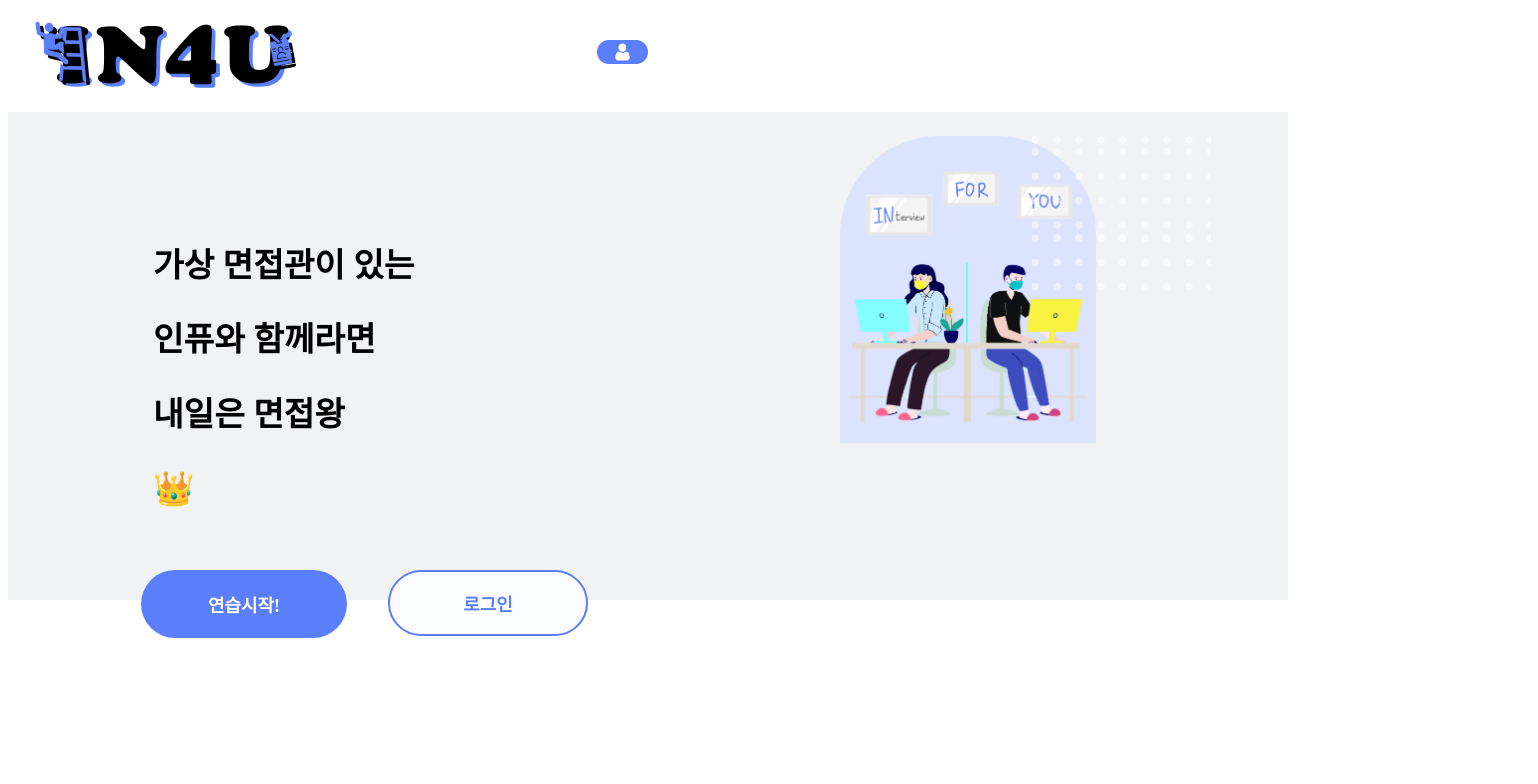
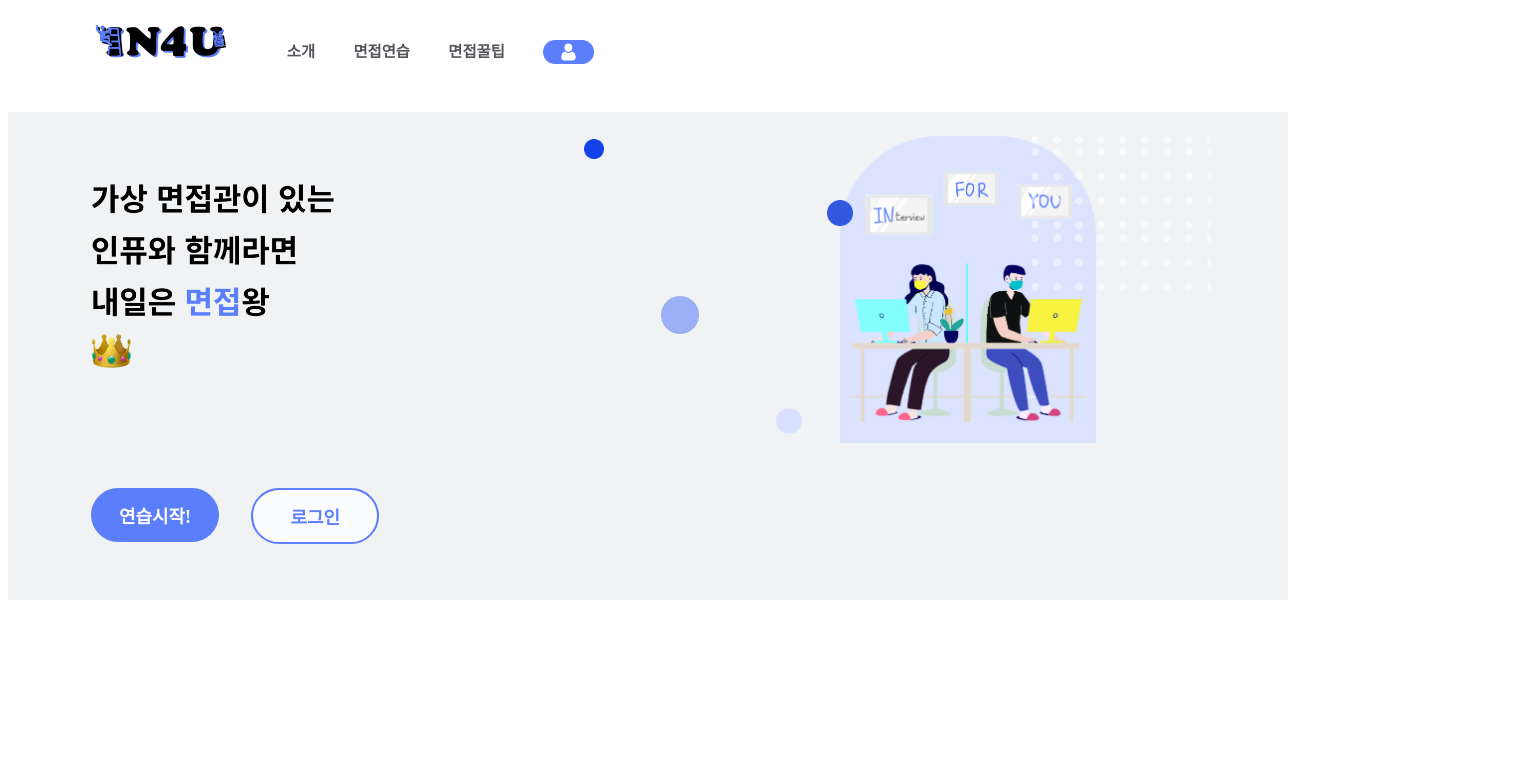
Before and after one commit to kookmin-sw/capstone-2022-15, a React (Create React App) app in the folder src/front/: page / in a window 1280 px wide. Shown: the top 784 px of the page, 1538 px wide, since content can reach past the window. Built offline with nearby package versions, Linux system fonts and the light colour scheme.

Commit message:
Header, Top 사이즈 수정 (미완)

```diff
--- a/src/front/src/pages/HomePage/Home.js
+++ b/src/front/src/pages/HomePage/Home.js
@@ -2,12 +2,19 @@
 import './Home.css';
 import img_logo_long from './img_logo_long.png';
 import BT_mypage from './BT_mypage.png';
+import img_top_txt from './img_top_txt.png';
+import img_circle1 from './img_circle1.png';
+import img_circle2 from './img_circle2.png';
+import img_circle3 from './img_circle3.png';
+import img_circle4 from './img_circle4.png';
+import img_dots from './img_dots.png';
 import img_main from './img_main.png';
-import img_dots from './img_dots.png';
 import img_gan from './img_gan.png';
 import img_step1 from './img_step1.png';
 import img_step3 from './img_step3.png';
 import img_logo_footer from './img_logo_footer.png';
+
+
 
 import React, { Component } from "react";
 import { Link } from 'react-router-dom';
@@ -18,11 +25,12 @@ class Home extends Component {
     return (
       <div className="App">
         <Header></Header>
+
         <Top></Top>
-        <Middle></Middle>
+        {/* <Middle></Middle>
         <Bottom></Bottom>
         <Footer_pink></Footer_pink>
-        <Footer_gray></Footer_gray>
+        <Footer_gray></Footer_gray>  */}
       </div>
     );
   }
@@ -31,34 +39,35 @@ class Home extends Component {
 class Header extends Component{
   render(){
     return (
-      <div className="App-header">
-          <href onClick={()=>console.log("메인페이지로 페이지 변경")}>
+      <div className="Header">
+          <div onClick={()=>console.log("메인페이지로 페이지 변경")}>
             <Link to="/">
-                <img src={img_logo_long} className="App-logo"/>
+                <img src={img_logo_long} className="Logo"/>
             </Link>
-          </href>
+          </div>
 
-          <href onClick={()=>console.log("소개 페이지로 페이지 변경")}>
-            <Link to="/introduce" className="BT-navi" style={{left:'160px'}}>
+          <div onClick={()=>console.log("소개 페이지로 페이지 변경")}>
+            <Link to="/introduce" className="BT-navi">
                     소개
             </Link>
-          </href>
-          <href onClick={()=>console.log("면접 연습페이지로 페이지 변경")}>
-            <Link to="/preinterview" className="BT-navi" style={{left:'250px'}}>
+          </div>
+          <div onClick={()=>console.log("면접 연습페이지로 페이지 변경")}>
+            <Link to="/preinterview" className="BT-navi">
                 면접연습
             </Link>
-          </href>
-          <href onClick={()=>console.log("꿀팁 페이지로 페이지 변경 이벤트 추가 예정")}>
-            <span className="BT-navi" style={{left:'350px'}}>
+          </div>
+          <div onClick={()=>console.log("꿀팁 페이지로 페이지 변경 이벤트 추가 예정")}>
+            <span className="BT-navi">
               면접꿀팁
             </span>
-          </href>
-          <href onClick={()=>console.log("마이페이지로 페이지 변경")}>
+          </div>
+          <div onClick={()=>console.log("마이페이지로 페이지 변경")}>
             <Link to="/mypage">
                 <img src={BT_mypage} className="BT-mypage"/>
             </Link>
-          </href>
-        </div>
+          </div>
+      </div>
+
     );
   }
 }
@@ -68,27 +77,28 @@ class Top extends Component{
   render(){
     return(
       <div className="FR-top">
-      <span className="top-txt" style={{width:'400px', height:'396px', left:'145px', top:'117px'}}>
+        <img src={img_top_txt} className="top-txt"/>
+      {/* <span className="top-txt">
       가상 면접관이 있는 <br></br>
       인퓨와 함께라면 <br></br>
       내일은 면접왕 <br></br>
       👑
-      </span>
-      <href onClick={()=>console.log("화상기기 설정 페이지로 페이지 변경")}>
-            <Link to="/preinterview" className="BT-start" style={{width:'200px', height:'62px', left:'133px', top:'458px'}}>
+      </span> */}
+      <div onClick={()=>console.log("화상기기 설정 페이지로 페이지 변경")}>
+            <Link to="/preinterview" className="BT-start" style={{width:'9.5vw', height:'6vh', left:'6.5vw', top:'47vh'}}>
                 연습시작!
             </Link>
-      </href>
-      <href onClick={()=>console.log("로그인 페이지로 페이지 변경 이벤트 추가")}>
-            <Link to ="mypage" className="BT-login" style={{width:'200px', height:'66px', left:'380px', top:'458px'}}>
+      </div>
+      <div onClick={()=>console.log("로그인 페이지로 페이지 변경 이벤트 추가")}>
+            <Link to ="mypage" className="BT-login" style={{width:'10vw', height:'7vh', left:'19vw', top:'47vh'}}>
                 로그인
             </Link>
-      </href>
+      </div>
       <img src={img_main} className="img-main"/>
-      <div className="circle1"/>
-      <div className="circle2"/>
-      <div className="circle3"/>
-      <div className="circle4"/>
+      <img src={img_circle1} className="img-circle1"/>
+      <img src={img_circle2} className="img-circle2"/>
+      <img src={img_circle3} className="img-circle3"/>
+      <img src={img_circle4} className="img-circle4"/>
       <img src={img_dots} className="img-dots"/>
     </div>
     );
@@ -109,11 +119,11 @@ class Middle extends Component{
             인퓨는 가상 생성된 모의 면접관과 함께 <br></br>
             실제 면접과 유사한 방식으로 연습할 수 있습니다.
           </span>
-          <href onClick={()=>console.log("로그인(회원가입) 페이지로 페이지 변경")}>
+          <div onClick={()=>console.log("로그인(회원가입) 페이지로 페이지 변경")}>
                 <Link to ="login" className="BT-join" style={{width:'250px', height:'72px', left:'1000px', top:'310px', background:'#FFAFC2', border: '1px solid #FFAFC2'}}>
                   회원가입
                 </Link>
-          </href>
+          </div>
         </div>
     );
   }
@@ -172,11 +182,11 @@ class Footer_pink extends Component{
               오늘 준비할 면접을 내일로 미루지 말자!
             </span>
           </div>
-          <href onClick={()=>console.log("로그인(회원가입) 페이지로 페이지 변경 이벤트 추가")}>
+          <div onClick={()=>console.log("로그인(회원가입) 페이지로 페이지 변경 이벤트 추가")}>
             <Link to ="login" className="BT-join" style={{width:'250px', height:'72px', left:'1120px', top:'460px', background:'#5B7EFB', border: '1px solid #5B7EFB'}}>
                   회원가입
             </Link>
-          </href>
+          </div>
         </div>
     );
   }
```
